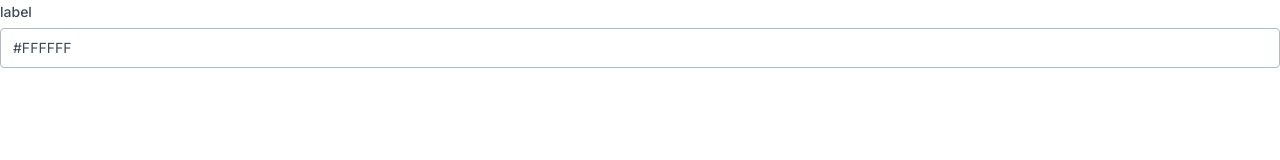
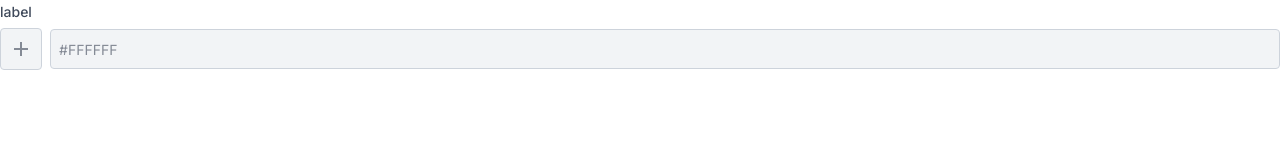
Before and after one commit to metzevandro/Zeroz, a Next.js app: page / in a window 1280 px wide. Shown: the top 160 px of the page. Built offline with nearby package versions, Linux system fonts and the light colour scheme.

Commit message:
[UPDATE] update the color picker

```diff
--- a/src/app/components/ButtonIcon/ButtonIcon.scss
+++ b/src/app/components/ButtonIcon/ButtonIcon.scss
@@ -4,6 +4,7 @@
   border: none;
   padding: 0;
   cursor: pointer;
+  box-sizing: border-box;
 
   &.sm.plain {
     padding: 4px;
@@ -80,7 +81,7 @@
       &:disabled {
         cursor: auto;
         background-color: var(--s-color-fill-disable);
-        color: var(--s-color-content-disable);
+        opacity: 0.64;
       }
     }
 
@@ -96,7 +97,7 @@
       &:disabled {
         cursor: auto;
         background-color: var(--s-color-fill-disable);
-        color: var(--s-color-content-disable);
+        opacity: 0.64;
       }
     }
 
@@ -111,7 +112,7 @@
       &:disabled {
         cursor: auto;
         background-color: var(--s-color-fill-disable);
-        color: var(--s-color-content-disable);
+        opacity: 0.64;
       }
     }
 
@@ -126,7 +127,7 @@
       &:disabled {
         cursor: auto;
         background-color: var(--s-color-fill-disable);
-        color: var(--s-color-content-disable);
+        opacity: 0.64;
       }
     }
   }
--- a/src/app/components/ColorPicker/ColorPicker.scss
+++ b/src/app/components/ColorPicker/ColorPicker.scss
@@ -1,4 +1,57 @@
 .color-picker-root {
+  .color-picker-label {
+    padding-bottom: var(--s-spacing-nano);
+    font: var(--s-typography-label-medium);
+    color: var(--s-color-content-default);
+  }
+  .color-picker-input {
+    display: flex;
+    align-items: center;
+    gap: var(--s-spacing-xx-small);
+    input {
+      height: 40px;
+      width: 100%;
+      background-color: transparent;
+      border: none;
+      padding: 0;
+      color: var(--s-color-content-default);
+      font: var(--s-typography-paragraph-regular);
+      border-radius: var(--s-border-radius-small);
+      border: var(--s-border-width-hairline) solid var(--s-color-border-default);
+      padding-left: var(--s-spacing-xx-small);
+        background-color: var(--s-color-fill-default);
+
+    &:hover {
+        background-color: var(--s-color-fill-default-hover);
+    }
+      &:focus {
+        outline: none;
+      }
+
+      &:focus-visible {
+        outline-width: var(--s-border-width-thin);
+        outline-color: var(--s-color-fill-highlight);
+        outline-offset: var(--s-border-width-thin);
+        outline-style: solid;
+      }
+
+      &:disabled {
+        background-color: var(--s-color-fill-disable);
+        opacity: 0.64;
+      }
+    }
+    .color-preview {
+        min-width: 40px;
+      cursor: pointer;
+      height: 40px;
+      width: 40px;
+      box-sizing: border-box;
+      border-radius: var(--s-border-radius-small);
+      transition: 0.3s background ease-in-out;
+      border: var(--s-border-width-hairline) solid var(--s-color-border-default);
+    }
+  }
+
   .color-picker {
     margin-top: 8px;
     z-index: 99;
--- a/src/app/components/ColorPicker/ColorPicker.tsx
+++ b/src/app/components/ColorPicker/ColorPicker.tsx
@@ -1,14 +1,15 @@
 import React, { useEffect, useState } from "react";
 import { ChromePicker, ColorResult } from "react-color";
 import "./ColorPicker.scss";
-import Input from "../Input/Input";
 import Button from "../Button/Button";
+import ButtonIcon from "../ButtonIcon/ButtonIcon";
 
 interface ColorPickerProps {
   onChange: (color: string) => void;
   value: string;
   label: string;
   buttonLabel?: string;
+  disabled?: boolean;
 }
 
 const ColorPicker: React.FC<ColorPickerProps> = ({
@@ -16,15 +17,17 @@ const ColorPicker: React.FC<ColorPickerProps> = ({
   value,
   label,
   buttonLabel,
+  disabled,
 }) => {
-  const [color, setColor] = useState<string>(value.toUpperCase());
   const [selectedColor, setSelectedColor] = useState<string>(
     value.toUpperCase()
   );
+  const [tempColor, setTempColor] = useState<string>(value.toUpperCase());
+  const [openColorPicker, setOpenColorPicker] = useState(false);
 
   useEffect(() => {
-    setColor(value.toUpperCase());
     setSelectedColor(value.toUpperCase());
+    setTempColor(value.toUpperCase());
   }, [value]);
 
   const handleColorChange = (colorResult: ColorResult) => {
@@ -33,20 +36,45 @@ const ColorPicker: React.FC<ColorPickerProps> = ({
   };
 
   const handleApplyColor = () => {
-    setColor(selectedColor);
-    onChange(selectedColor);
+    setTempColor(selectedColor);
     setOpenColorPicker(false);
+    onChange(selectedColor)
   };
 
-  const [openColorPicker, setOpenColorPicker] = useState(false);
-
   const toggleColorPicker = () => {
-    setOpenColorPicker(!openColorPicker);
+    if (disabled) {
+      return;
+    } else {
+      setOpenColorPicker(!openColorPicker);
+    }
   };
 
   return (
     <div className="color-picker-root">
-      <Input onClick={toggleColorPicker} label={label} value={color}></Input>
+      <div className="color-picker-label">{label}</div>
+      <div className="color-picker-input">
+        {disabled ? (
+          <ButtonIcon
+            variant="secondary"
+            disable={true}
+            type="default"
+            size="md"
+            typeIcon="add"
+          />
+        ) : (
+          <div
+            className="color-preview"
+            onClick={toggleColorPicker}
+            style={{ backgroundColor: tempColor }}
+          />
+        )}
+        <input
+          disabled={disabled}
+          size={0}
+          onClick={toggleColorPicker}
+          value={tempColor}
+        />
+      </div>
       {openColorPicker && (
         <div className="color-picker">
           <ChromePicker
--- a/src/app/page.tsx
+++ b/src/app/page.tsx
@@ -9,6 +9,6 @@ export default function Home() {
     setSelectedColor(color);
   };
   return (
-    <ColorPicker label="label" onChange={handleColorChange} value="#ffffff" />
+    <ColorPicker disabled={true} label="label" onChange={handleColorChange} value="#ffffff" />
   );
 }
```
Also changed, not shown: 1 other file (tests, documents, lock files or other folders).
